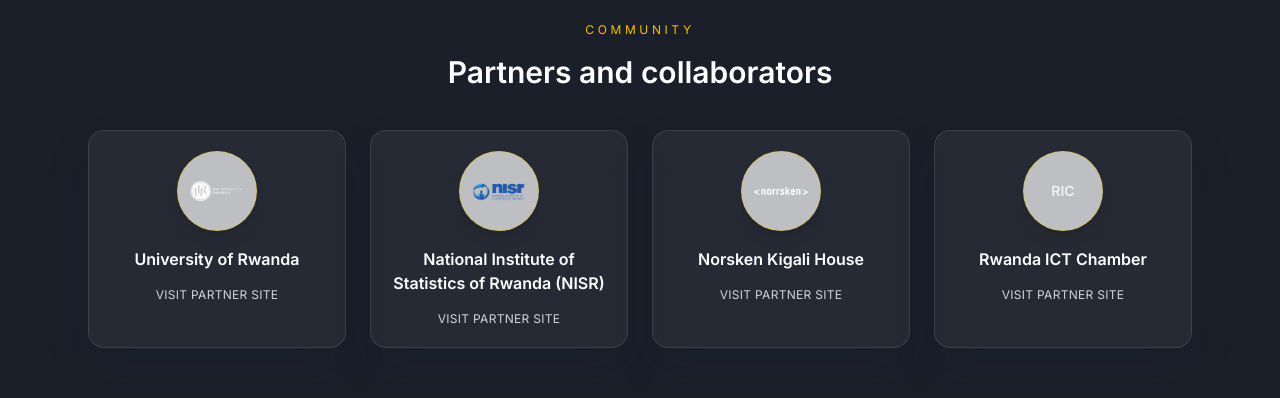
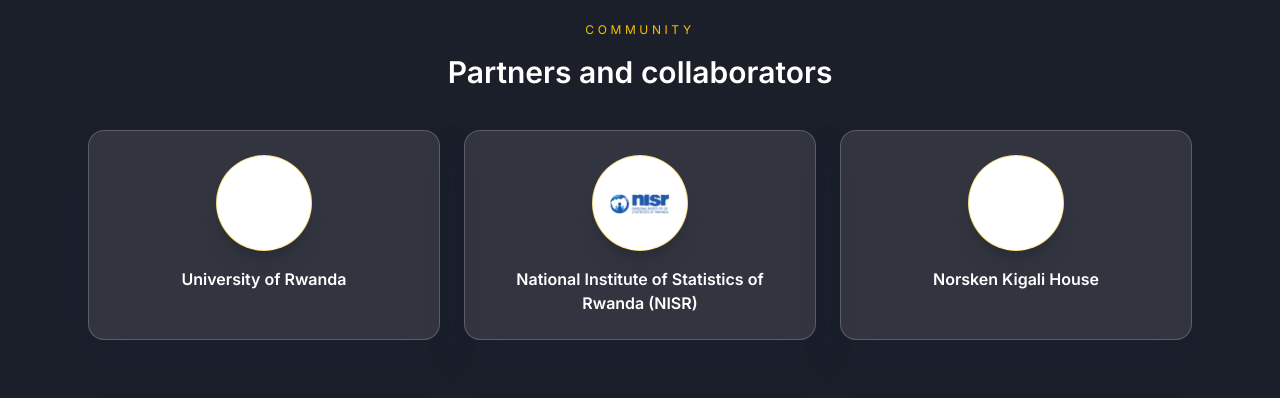
Before and after one commit to softboyai/Big-Data-factory, a React (Vite) app: page / in a window 1280 px wide. Shown: the part 2140-2538 px from the top of the page. Built offline with nearby package versions, Linux system fonts and the light colour scheme.

Commit message:
Tweak partner logos display

```diff
--- a/src/components/Partners.jsx
+++ b/src/components/Partners.jsx
@@ -17,11 +17,6 @@
     name: 'Norsken Kigali House',
     logo: norskenLogo,
     link: 'https://www.norsken.org/kigali'
-  },
-  {
-    name: 'Rwanda ICT Chamber',
-    logo: null,
-    link: 'https://ictchamber.rw/'
   }
 ];
 
@@ -43,34 +38,25 @@
           <p className="text-xs uppercase tracking-[0.3em] text-teal">Community</p>
           <h2 className="text-3xl font-semibold">Partners and collaborators</h2>
         </div>
-        <div className="mt-10 grid gap-6 sm:grid-cols-2 lg:grid-cols-4">
+        <div className="mt-10 grid gap-6 sm:grid-cols-2 lg:grid-cols-3">
           {partners.map((partner) => (
             <a
               key={partner.name}
               href={partner.link}
               target="_blank"
               rel="noreferrer"
-              className="group flex h-full flex-col items-center gap-4 rounded-2xl border border-white/10 bg-white/5 p-5 text-center shadow-card transition hover:border-teal/60 hover:bg-white/10"
+              className="group flex h-full flex-col items-center gap-4 rounded-2xl border border-white/20 bg-white/10 p-6 text-center shadow-card transition hover:border-teal/70 hover:bg-white/20"
             >
-              <div className="flex h-20 w-20 items-center justify-center overflow-hidden rounded-full border border-teal/40 bg-white/70 p-3 shadow-lg">
-                  {partner.logo ? (
-                    <img
-                      src={partner.logo}
-                      alt={`${partner.name} logo`}
-                      className="h-full w-full object-contain"
-                    />
-                  ) : (
-                    <span className="text-sm font-semibold text-white/80">
-                      {getInitials(partner.name)}
-                    </span>
-                  )}
+              <div className="flex h-24 w-24 items-center justify-center overflow-hidden rounded-full border border-teal/50 bg-white p-4 shadow-xl">
+                <img
+                  src={partner.logo}
+                  alt={`${partner.name} logo`}
+                  className="h-full w-full object-contain"
+                />
                 </div>
               <div className="text-base font-semibold text-white group-hover:text-teal">
                 {partner.name}
               </div>
-              <span className="text-xs uppercase tracking-wide text-slate-300 group-hover:text-teal">
-                Visit partner site
-              </span>
             </a>
           ))}
         </div>
```
